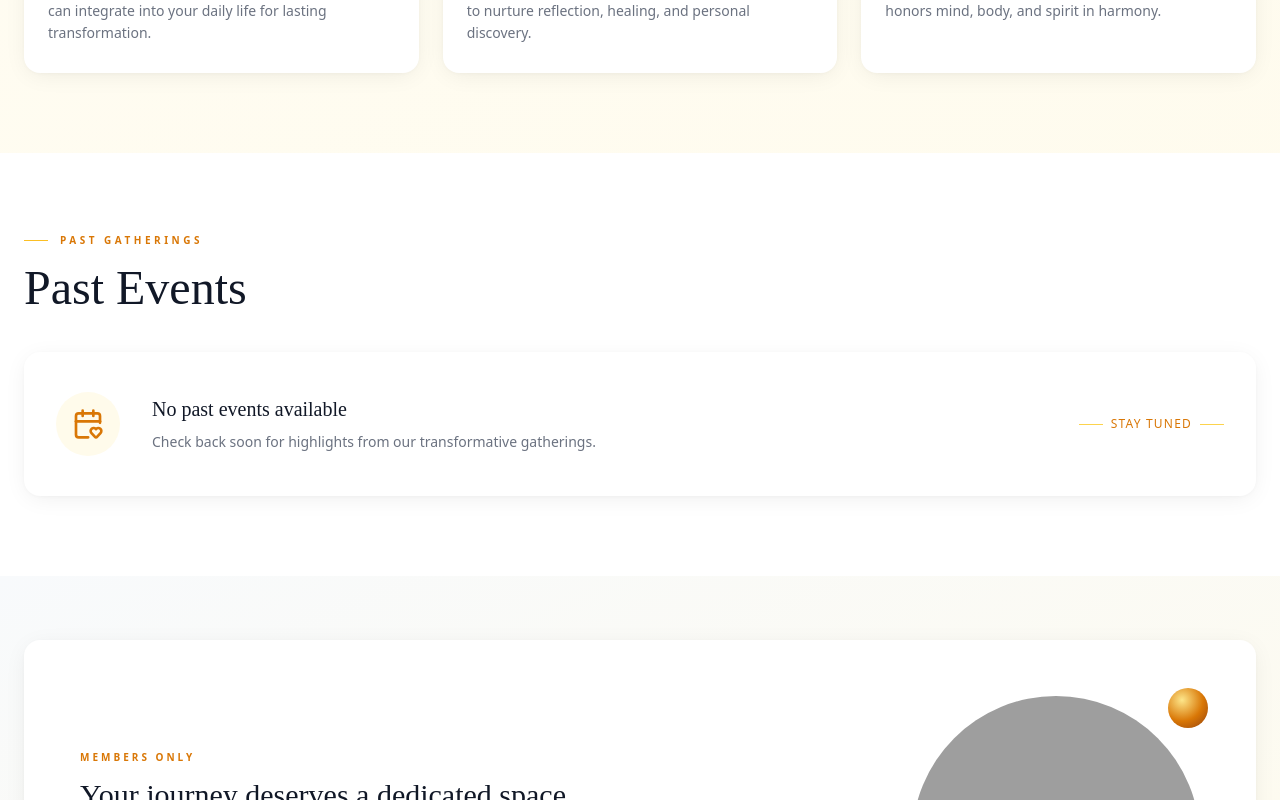
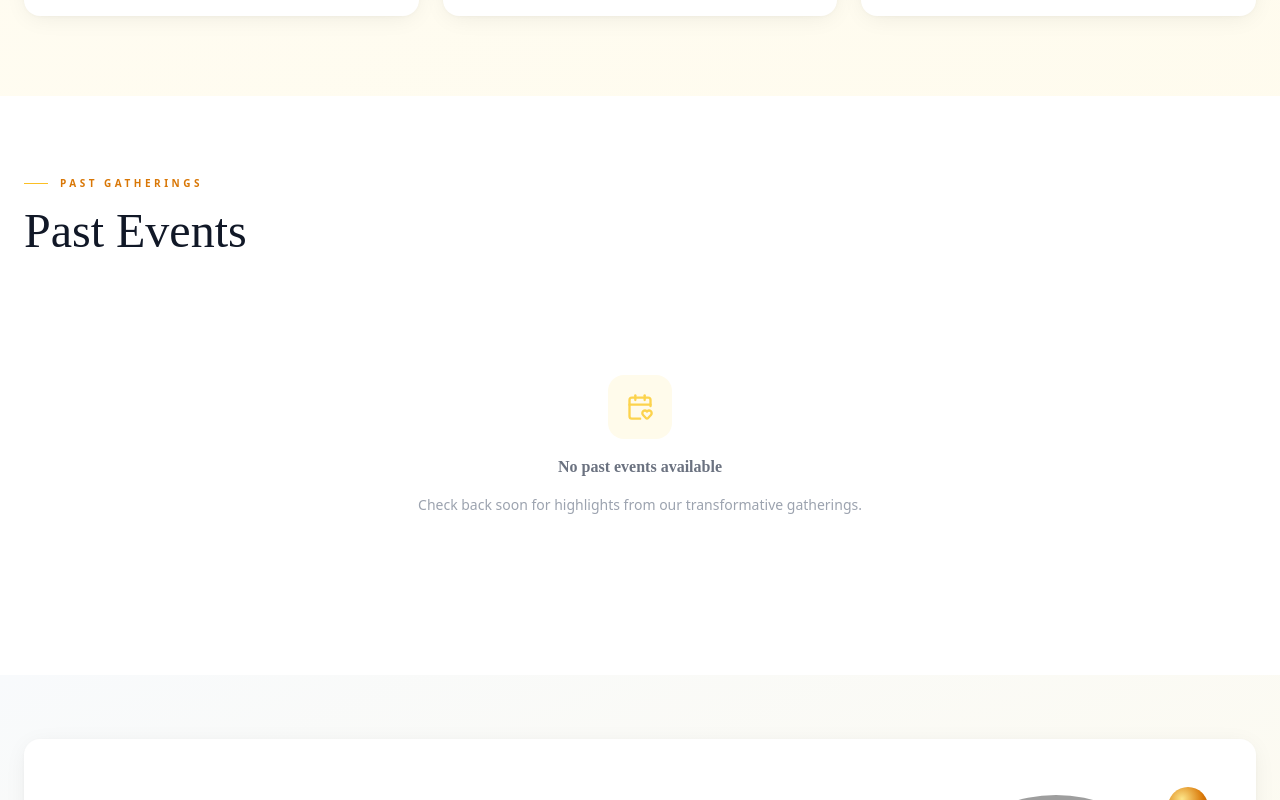
Before and after one commit to eldoJr/mind-and-wholeness, a React (Vite) app: page /programs/events in a window 1280 px wide. Shown: the part 2000-2800 px from the top of the page. Built offline with nearby package versions, Linux system fonts and the light colour scheme; grey boxes are pictures that could not be loaded.

Commit message:
feat: update event components and translations for improved user experience

```diff
--- a/src/components/sections/programs/events/Events.tsx
+++ b/src/components/sections/programs/events/Events.tsx
@@ -66,8 +66,7 @@ const EventsPage = () => {
             <p className="text-[10px] font-semibold tracking-[0.35em] uppercase text-amber-600">{t.experienceGrowth}</p>
           </div>
           <h2 className="font-serif text-4xl sm:text-5xl text-gray-900 leading-tight mb-6 max-w-2xl">{t.transformJourney}</h2>
-          <p className="text-gray-500 text-base leading-relaxed max-w-2xl mb-3">{t.transformDesc}</p>
-          <p className="text-gray-400 text-sm leading-relaxed max-w-2xl">{t.transformDesc2}</p>
+          <p className="text-gray-500 text-base leading-relaxed max-w-2xl">{t.transformDesc}</p>
         </motion.div>
       </div>
 
@@ -127,23 +126,23 @@ const EventsPage = () => {
       <div className="bg-gradient-to-br from-slate-50 to-amber-50">
         <div className="mx-auto max-w-7xl px-4 sm:px-6 py-16">
           <motion.div
-            className="flex flex-col md:flex-row items-center gap-10 md:gap-16 bg-white rounded-2xl px-8 md:px-14 py-10 md:py-14 shadow-[0_4px_24px_-4px_rgba(0,0,0,0.08),0_1px_4px_-1px_rgba(0,0,0,0.04)]"
+            className="flex flex-col md:flex-row items-center gap-10 md:gap-16 bg-white rounded-2xl px-6 sm:px-8 md:px-14 py-10 md:py-14 shadow-[0_4px_24px_-4px_rgba(0,0,0,0.08),0_1px_4px_-1px_rgba(0,0,0,0.04)]"
             initial={{ opacity: 0, y: 20 }} whileInView={{ opacity: 1, y: 0 }} viewport={{ once: true }} transition={{ duration: 0.7, ease: [0.16, 1, 0.3, 1] }}
           >
-            <div className="flex flex-col justify-center max-w-lg">
+            <div className="flex flex-col justify-center w-full md:max-w-lg text-center md:text-left items-center md:items-start">
               <p className="text-[10px] font-semibold tracking-[0.3em] uppercase text-amber-600 mb-3">{tLogin.badge}</p>
               <h2 className="text-2xl md:text-3xl font-serif text-gray-900 leading-snug mb-4">{tLogin.title}</h2>
               <p className="text-gray-500 text-sm leading-relaxed mb-8">{tLogin.subtitle}</p>
               <Link
                 to="/login"
-                className="group inline-flex items-center gap-2.5 px-7 py-3 rounded-full border border-gray-900 text-gray-900 text-sm font-medium tracking-wide hover:bg-gray-900 hover:text-white transition-all duration-200 w-fit"
+                className="group inline-flex items-center gap-2.5 px-7 py-3 rounded-full border border-gray-900 text-gray-900 text-sm font-medium tracking-wide hover:bg-gray-900 hover:text-white transition-all duration-200"
               >
                 {tLogin.cta}
                 <ArrowRight className="w-4 h-4 group-hover:translate-x-1 transition-transform duration-200" />
               </Link>
             </div>
 
-            <div className="relative flex-shrink-0 w-56 h-56 md:w-72 md:h-72 ml-auto">
+            <div className="relative flex-shrink-0 w-48 h-48 sm:w-56 sm:h-56 md:w-72 md:h-72 mx-auto md:ml-auto md:mr-0">
               <div className="w-full h-full rounded-full overflow-hidden">
                 <img src={communityImg} alt="Community" className="w-full h-full object-cover object-center" />
               </div>
--- a/src/components/sections/programs/events/ListEvents.tsx
+++ b/src/components/sections/programs/events/ListEvents.tsx
@@ -21,23 +21,13 @@ const ListEvents = () => {
           <h2 className="font-serif text-4xl sm:text-5xl text-gray-900 leading-tight">{t.pastEvents}</h2>
         </motion.div>
 
-        <motion.div
-          className="flex flex-col sm:flex-row items-center gap-8 bg-white rounded-2xl px-8 py-10 shadow-[0_4px_24px_-4px_rgba(0,0,0,0.08),0_1px_4px_-1px_rgba(0,0,0,0.04)]"
-          initial={{ opacity: 0, y: 20 }} whileInView={{ opacity: 1, y: 0 }} viewport={{ once: true }} transition={{ duration: 0.6, delay: 0.1 }}
-        >
-          <div className="w-16 h-16 rounded-full bg-amber-50 flex items-center justify-center shrink-0">
-            <CalendarHeart className="w-8 h-8 text-amber-600" />
+        <div className="flex flex-col items-center justify-center py-20 gap-4">
+          <div className="h-16 w-16 rounded-2xl bg-amber-50 flex items-center justify-center">
+            <CalendarHeart size={28} className="text-amber-300" />
           </div>
-          <div className="flex-1 sm:text-left text-center">
-            <h3 className="text-xl font-serif text-gray-900 mb-2">{t.noPastEvents}</h3>
-            <p className="text-gray-500 text-sm leading-relaxed">{t.checkBackSoon}</p>
-          </div>
-          <div className="inline-flex items-center gap-2 shrink-0">
-            <span className="w-6 h-px bg-amber-300" />
-            <span className="text-xs tracking-widest uppercase text-amber-600 font-medium">{t.stayTuned}</span>
-            <span className="w-6 h-px bg-amber-300" />
-          </div>
-        </motion.div>
+          <p className="text-base font-serif font-semibold text-gray-500">{t.noPastEvents}</p>
+          <p className="text-sm text-gray-400">{t.checkBackSoon}</p>
+        </div>
       </div>
     </section>
   );
--- a/src/utils/translations.ts
+++ b/src/utils/translations.ts
@@ -67,7 +67,7 @@ export const translations = {
       quoteSource: '— Romans 12:2'
     },
     loginCTA: {
-      badge: 'Members Only',
+      badge: 'Join the Community',
       title: 'Your journey deserves a dedicated space.',
       subtitle: 'Sign in to access meditations, guides, and your personal dashboard.',
       cta: 'Create free account',
@@ -594,7 +594,7 @@ export const translations = {
       quoteSource: '— Romanos 12:2'
     },
     loginCTA: {
-      badge: 'Solo Miembros',
+      badge: 'Únete a la Comunidad',
       title: 'Tu camino merece un espacio dedicado.',
       subtitle: 'Inicia sesión para acceder a meditaciones, guías y tu panel personal.',
       cta: 'Crear cuenta gratis',
@@ -793,7 +793,7 @@ export const translations = {
       quoteSource: '— Romanos 12:2'
     },
     loginCTA: {
-      badge: 'Apenas Membros',
+      badge: 'Junte-se à Comunidade',
       title: 'Sua jornada merece um espaço dedicado.',
       subtitle: 'Entre para acessar meditações, guias e seu painel pessoal.',
       cta: 'Criar conta grátis',
@@ -992,7 +992,7 @@ export const translations = {
       quoteSource: '— Romains 12:2'
     },
     loginCTA: {
-      badge: 'Membres Uniquement',
+      badge: 'Rejoignez la Communauté',
       title: 'Votre parcours mérite un espace dédié.',
       subtitle: 'Connectez-vous pour accéder aux méditations, guides et votre tableau de bord.',
       cta: 'Créer un compte gratuit',
@@ -1191,7 +1191,7 @@ export const translations = {
       quoteSource: '— Römer 12:2'
     },
     loginCTA: {
-      badge: 'Nur Mitglieder',
+      badge: 'Der Gemeinschaft Beitreten',
       title: 'Ihre Reise verdient einen eigenen Raum.',
       subtitle: 'Melden Sie sich an, um auf Meditationen, Leitfäden und Ihr Dashboard zuzugreifen.',
       cta: 'Kostenloses Konto erstellen',
@@ -1390,7 +1390,7 @@ export const translations = {
       quoteSource: '— 罗马书 12:2'
     },
     loginCTA: {
-      badge: '仅限会员',
+      badge: '加入社区',
       title: '您的旅程将拥有一个专属空间。',
       subtitle: '登录以访问冥想、指南和您的个人面板。',
       cta: '免费创建账户',
@@ -1589,7 +1589,7 @@ export const translations = {
       quoteSource: '— रोमियों 12:2'
     },
     loginCTA: {
-      badge: 'सिर्फ सदस्य',
+      badge: 'समुदाय से जुड़ें',
       title: 'आपकी यात्रा एक समर्पित स्थान की हकदार है।',
       subtitle: 'ध्यान, मार्गदर्शिकाओं और अपने डैशबोर्ड तक पहुंचने के लिए साइन इन करें।',
       cta: 'मुफ्त खाता बनाएं',
```
